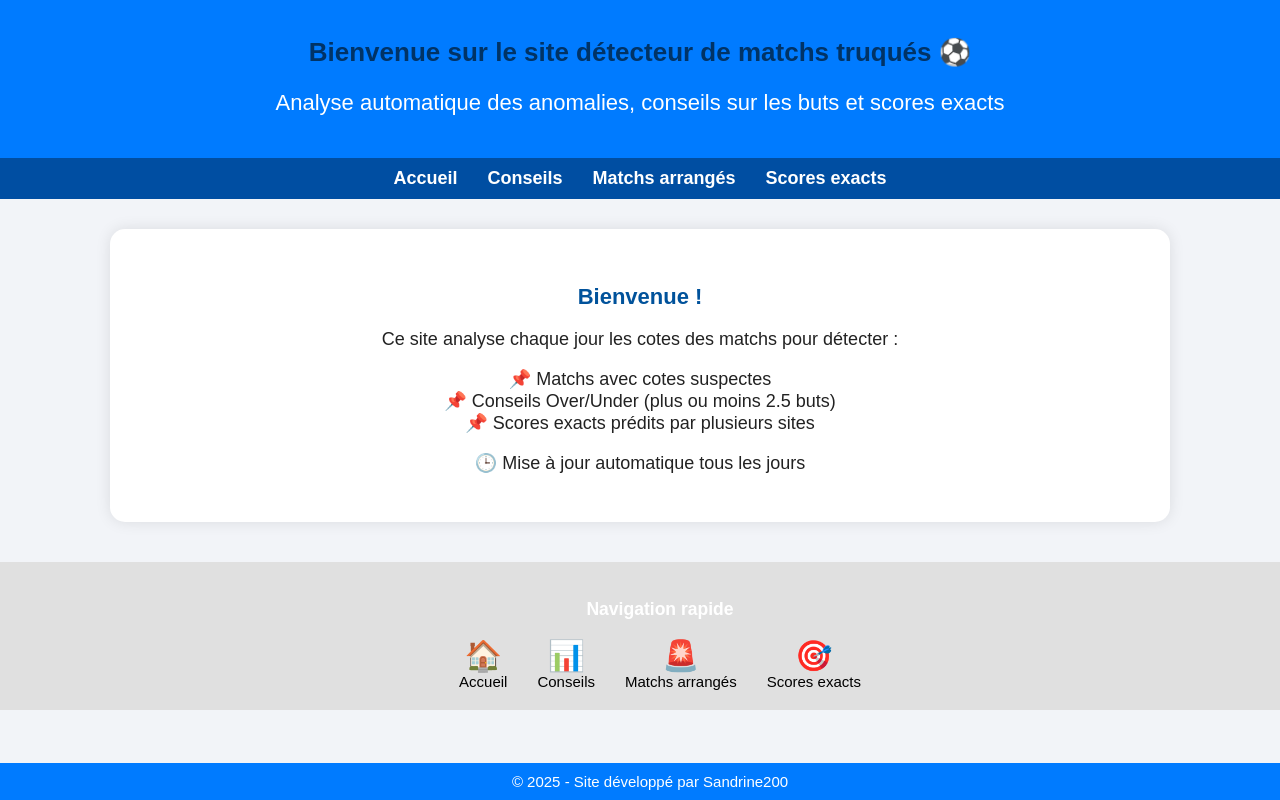
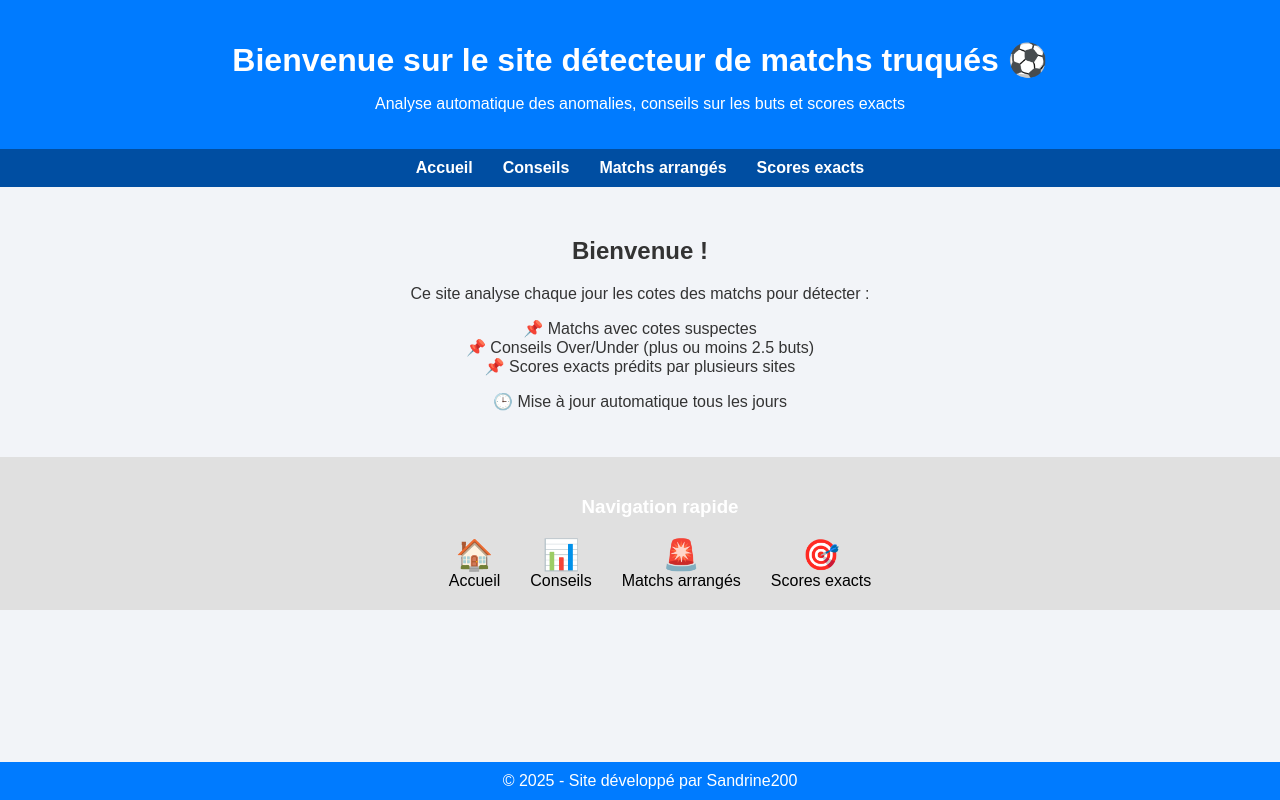
Before and after one commit to Sabdrine200/detecteur-matchs-truques, a Flask app: page / in a window 1280 px wide. Run offline with Flask 3, Linux system fonts and the light colour scheme.

Commit message:
Update style.css
Signed-off-by: Sabdrine200 <davidfanou200@gmail.com>

```diff
--- a/Stactic/Static/style.css
+++ b/Stactic/Static/style.css
@@ -1,60 +1,38 @@
-/* Style général du corps de la page */
 body {
-    font-family: 'Segoe UI', sans-serif;
-    background-color: #f4f7fc;
-    color: #222;
+    font-family: Arial, sans-serif;
+    background-color: #f3f3f3;
     margin: 0;
     padding: 0;
-    font-size: 18px;
+    color: #333;
 }
 
-/* En-tête du site */
 header {
-    background-color: #003366;
+    background-color: #001f3f;
     color: white;
-    padding: 30px;
+    padding: 2rem;
     text-align: center;
-    font-size: 22px;
 }
 
-/* Contenu principal centré */
-main {
-    max-width: 1000px;
-    margin: auto;
-    background: white;
-    padding: 25px;
-    border-radius: 15px;
-    margin-top: 30px;
-    box-shadow: 0px 0px 15px rgba(0,0,0,0.1);
+h1 {
+    font-size: 2rem;
+    margin-bottom: 0.5rem;
 }
 
-/* Titres */
-h1 {
-    color: #003366;
-    font-size: 26px;
-    margin-bottom: 20px;
+.accueil-section {
+    padding: 1.5rem;
+    background-color: white;
+    margin: 1rem auto;
+    max-width: 800px;
+    border-radius: 10px;
+    box-shadow: 0 0 10px rgba(0,0,0,0.1);
 }
 
-h2 {
-    color: #00529B;
-    font-size: 22px;
-    margin-top: 25px;
-}
-
-/* Boîte de contenu avec fond bleu clair */
-.conteneur {
-    padding: 15px;
-    background-color: #e6f0ff;
-    border-left: 6px solid #0077cc;
-    margin-bottom: 20px;
-    border-radius: 10px;
-}
-
-/* Pied de page */
 footer {
     text-align: center;
-    margin-top: 40px;
-    color: #555;
-    font-size: 15px;
-    padding-bottom: 30px;
-  }
+    padding: 1rem;
+    background-color: #001f3f;
+    color: white;
+    position: fixed;
+    bottom: 0;
+    width: 100%;
+}
```
